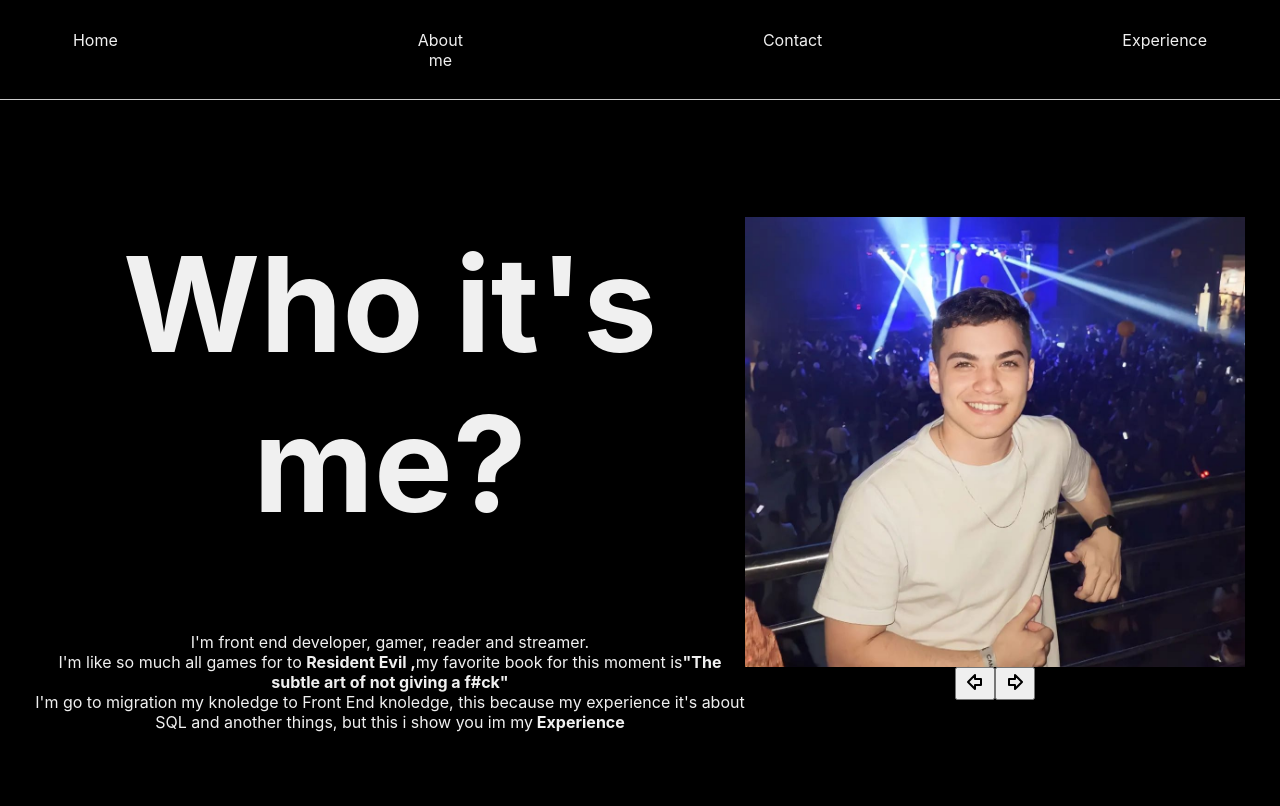
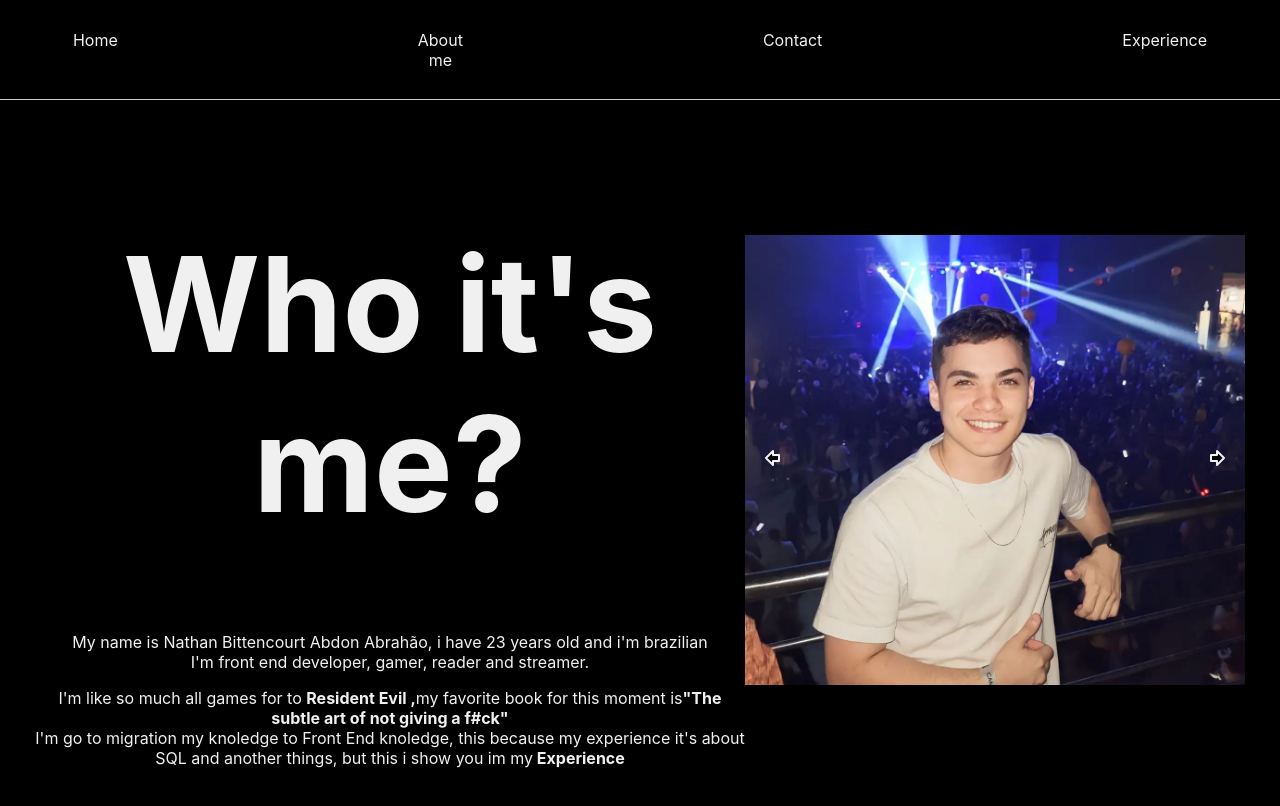
Before and after one commit to Nathanabrahao/Portifolio, a React (Create React App) app: page /aboutMe in a window 1280 px wide. Shown: the top 806 px of the page. Built offline with nearby package versions, Linux system fonts and the light colour scheme.

Commit message:
Update icon page

```diff
--- a/public/index.html
+++ b/public/index.html
@@ -2,7 +2,7 @@
 <html lang="pt-br">
   <head>
     <meta charset="utf-8" />
-    <link rel="icon" href="%PUBLIC_URL%/favicon.ico" />
+    <link rel="icon" href="./Ícon_N.jpg" />
     <meta name="viewport" content="width=device-width, initial-scale=1" />
     <meta name="theme-color" content="#000000" />
     <meta
--- a/src/Components/SlideImage.tsx
+++ b/src/Components/SlideImage.tsx
@@ -12,12 +12,26 @@ export function ImageSlider({ imageUrls }: ImageSliderProps) {
     const [imageIndex, setImageIndex] = useState(0)
 
 
-    return <div style={{ width: "100%", height: "100%" }}>
+    function showNextImage(){
+        setImageIndex(index => {
+            if(index === imageUrls.length - 1) return 0
+            return index + 1
+        })
+    }
+
+    function showPrevImage(){
+        setImageIndex(index => {
+            if (index === 0) return imageUrls.length - 1
+            return index - 1
+        })
+    }
+
+    return <div style={{ width: "100%", height: "100%", position: "relative" }}>
         <img src={imageUrls[imageIndex]} className='Nathan_picture' />
-        <button>
+        <button onClick={showPrevImage} className='img-slider-btn' style={{ left: 0 }}>
             <ArrowBigLeft />
         </button>
-        <button>
+        <button onClick={showNextImage} className='img-slider-btn' style={{ right: 0 }}>
             <ArrowBigRight />
         </button>
     </div>
--- a/src/Pages/AboutMe/AboutMe.css
+++ b/src/Pages/AboutMe/AboutMe.css
@@ -45,3 +45,25 @@
     height: 100%;
     display: block;
 }
+
+.img-slider-btn{
+    all: unset;
+    display: block;
+    position: absolute;
+    top: 0;
+    bottom: 0;
+    padding: 1rem;
+    cursor: pointer;
+    transition: background-color 100ms ease-in-out;
+}
+
+.img-slider-btn:hover{
+    background-color: rgb(0, 0 ,0 ,0.2);
+}
+
+.img-slider-btn > *{
+    stroke: #F0F0F0;
+    fill: #000000;
+    width: 1.5rem;
+    height: 1.5rem;
+}
--- a/src/Pages/AboutMe/AboutMe.tsx
+++ b/src/Pages/AboutMe/AboutMe.tsx
@@ -24,9 +24,15 @@ const AboutMe = (props: Props) => {
                 <div><h1 className='About__Title'>
                     Who it's me?
                 </h1>
+                    <div>
                         <p>
+                            My name is Nathan Bittencourt Abdon Abrahão, i have 23 years old and i'm brazilian
+                            <br></br>
                             I'm front end developer, gamer, reader and streamer.
-                        <br></br>
+                        </p>
+                    </div>
+                    <div>
+                        <p>
                             I'm like so much all games for to <a
                                 className="Resident_Evil"
                                 href="https://pt.wikipedia.org/wiki/Resident_Evil"
@@ -49,6 +55,7 @@ const AboutMe = (props: Props) => {
                             <a className='Experience__aboutMe' href='Experience'> Experience</a>
                         </p>
                     </div>
+                </div>
                 <div
                     style={{
                         maxWidth: "500px",
```
Also changed, not shown: public/Ícon_N.jpg (added). Lines whose indentation alone changed are shown as unchanged.
